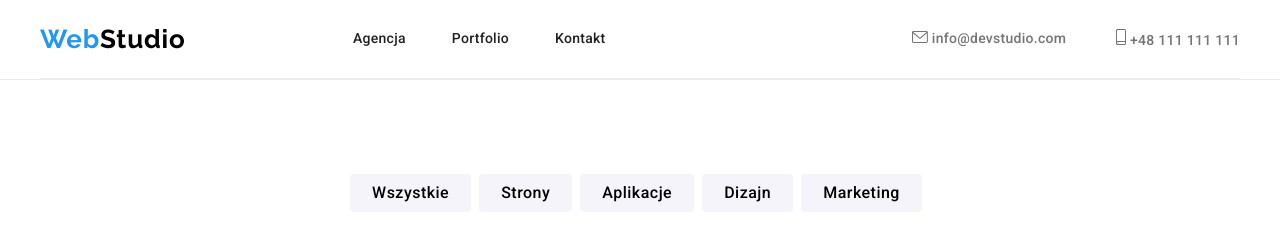
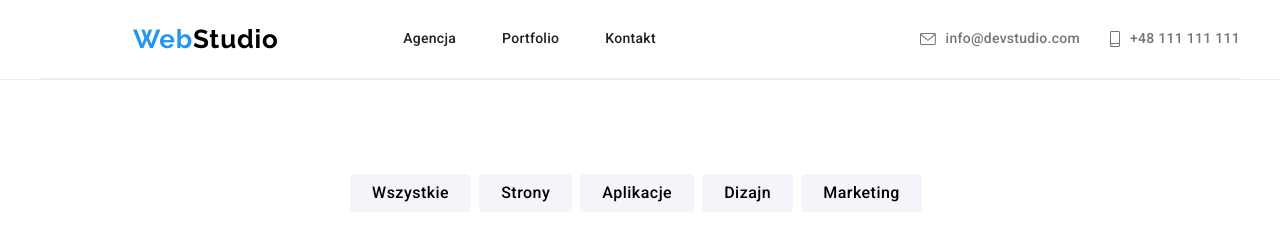
Before and after one commit to JacekWoloszczak/goit-markup-hw-04, a plain HTML site: page portfolio.html in a window 1280 px wide. Shown: the top 240 px of the page. Drawn offline with Linux system fonts and the light colour scheme.

Commit message:
upgrade index.html
naniesione poprawki zgodnie z zaleceniami

```diff
--- a/css/styles.css
+++ b/css/styles.css
@@ -34,6 +34,7 @@ ul {
   margin-right: -93px;
   flex-basis: 145px;
   height: 31px;
+  margin-left: 93px;
 }
 .logo {
   display: flex;
@@ -107,8 +108,21 @@ ul {
   padding: 0;
 }
 
+.list-info {
+  display: flex;
+  align-items: center;
+  justify-content: center;
+}
 .info .list-info {
   list-style-type: none;
+}
+.list-info-a {
+  margin-right: 30px;
+  margin-left: 10px;
+}
+
+.list-info-b {
+  margin-left: 10px;
 }
 .list-link-a {
   text-decoration: none;
@@ -117,10 +131,6 @@ ul {
 .list-link-b {
   text-decoration: none;
   color: #757575;
-}
-
-.info li:nth-child(2) {
-  margin-left: 50px;
 }
 
 .list-link-a:hover {
@@ -315,8 +325,9 @@ button:hover {
   letter-spacing: 0.03em;
   color: #757575;
   margin-top: 4px;
-  margin-bottom: 20px;
+
   margin-left: 24px;
+  padding-bottom: 20px;
 }
 
 .frame:hover {
@@ -695,3 +706,10 @@ button:hover {
 .icon-footer {
   fill: white;
 }
+
+.svg-list {
+  display: flex;
+  align-items: center;
+  justify-content: center;
+  cursor: pointer;
+}
--- a/portfolio.html
+++ b/portfolio.html
@@ -35,26 +35,31 @@
           </nav>
           <address class="flex-address">
             <ul class="info">
-              <li class="list-info">
-                <a href="mailto:info@devstudio.com" class="list-link-a">
+              <li class="svg-list">
                 <svg width="16" height="12">
                   <use
                     class="icon-envelope"
                     href="images/icons.svg#icon-envelope"
                   ></use>
                 </svg>
+              </li>
+              <li class="list-info-a">
+                <a href="mailto:info@devstudio.com" class="list-link-a">
                   info@devstudio.com</a
                 >
               </li>
-              <li class="list-info">
-                <a href="tel:+48111111111" class="list-link-b">
+
+              <li class="svg-list">
                 <svg width="10" height="16">
                   <use
                     class="icon-phone"
                     href="images/icons.svg#icon-smartphone"
                   ></use>
                 </svg>
-                  +48 111 111 111</a
+              </li>
+              <li class="list-info-b">
+                <a href="tel:+48111111111" class="list-link-b"
+                  >+48 111 111 111</a
                 >
               </li>
             </ul>
```
Also changed, not shown: index.html (+2 -2 lines). Lines whose indentation alone changed are shown as unchanged.
